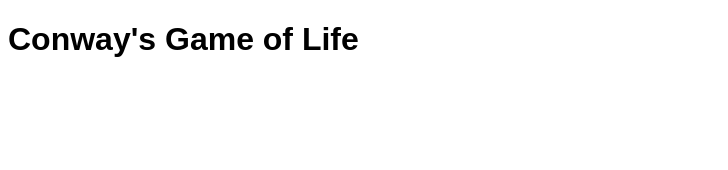
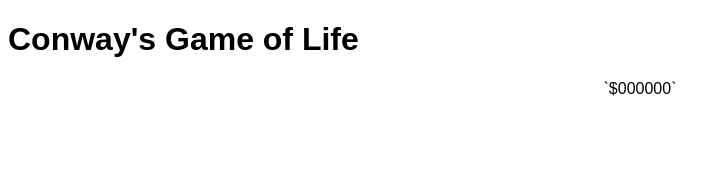
Before and after one commit to vovchik33/conways-game, a React (Create React App) app: page / in a window 1280 px wide. Shown: the top 170 px of the page, without its empty margins (0-728 px from the left). Built offline with nearby package versions, Linux system fonts and the light colour scheme.

Commit message:
Simple component is added

```diff
--- /dev/null
+++ b/src/components/cell/cell.component.tsx
@@ -0,0 +1,14 @@
+import * as React from "react";
+
+import {FC, Props} from "react";
+
+type CellProps =  {
+  color?: string;
+}
+export const Cell: FC<CellProps> = (props: CellProps) => (
+  <div className="cell">`${props.color}`</div>
+)
+
+Cell.defaultProps = {
+  color: "000000"
+} as Pick<CellProps, 'color'>
--- a/src/index.tsx
+++ b/src/index.tsx
@@ -1,5 +1,7 @@
 import * as React from "react";
 import { render } from "react-dom";
+
+import {Cell} from "./components/cell/cell.component";
 
 import "./styles.css";
 
@@ -8,6 +10,7 @@ function App() {
     <div className="App">
       <div className="Title">
         <h1>Conway's Game of Life</h1>
+        <Cell/>
       </div>
     </div>
   );
--- a/tsconfig.json
+++ b/tsconfig.json
@@ -7,6 +7,7 @@
       "dom",
       "es2015"
     ],
+    "sourceMap": true,
     "jsx": "preserve",
     "target": "es5",
     "allowJs": true,
```
